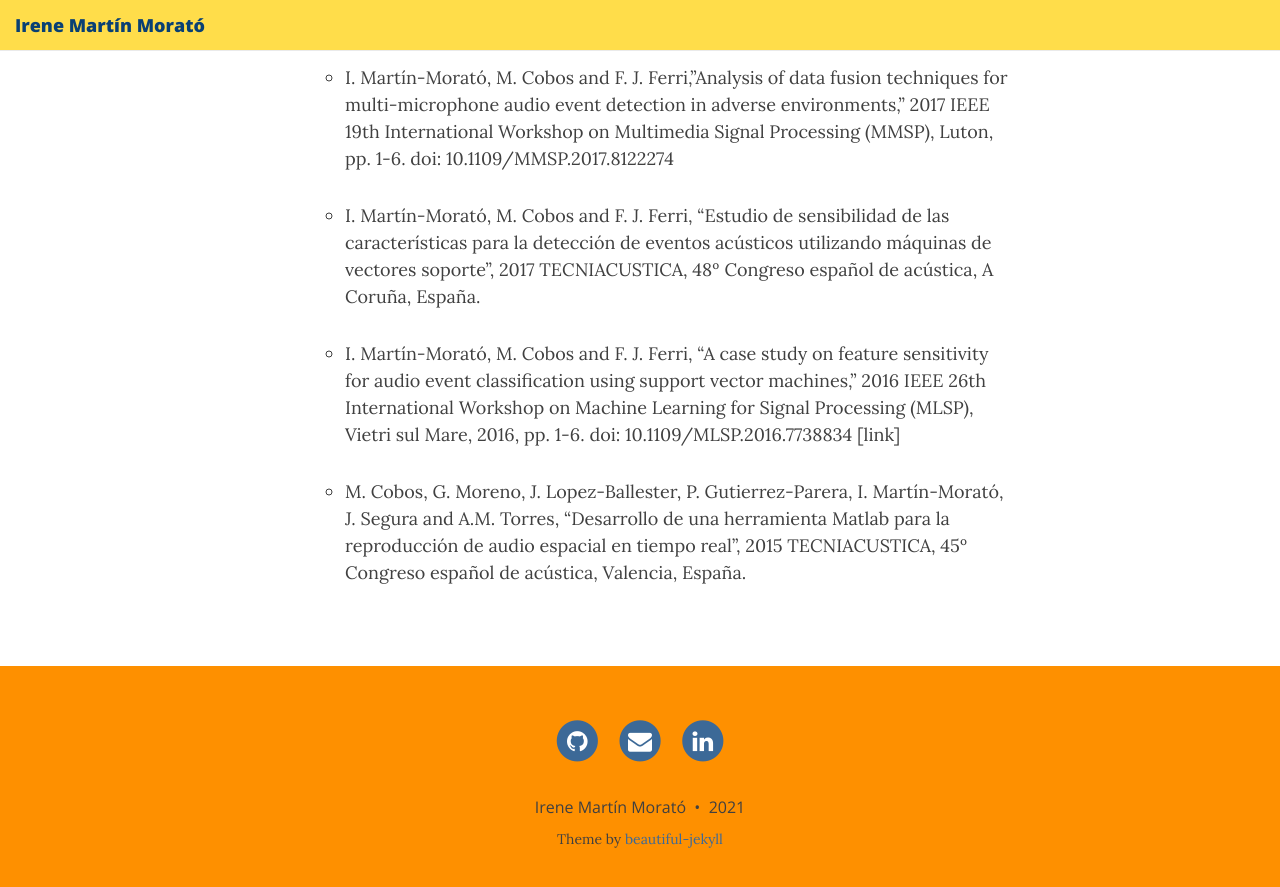
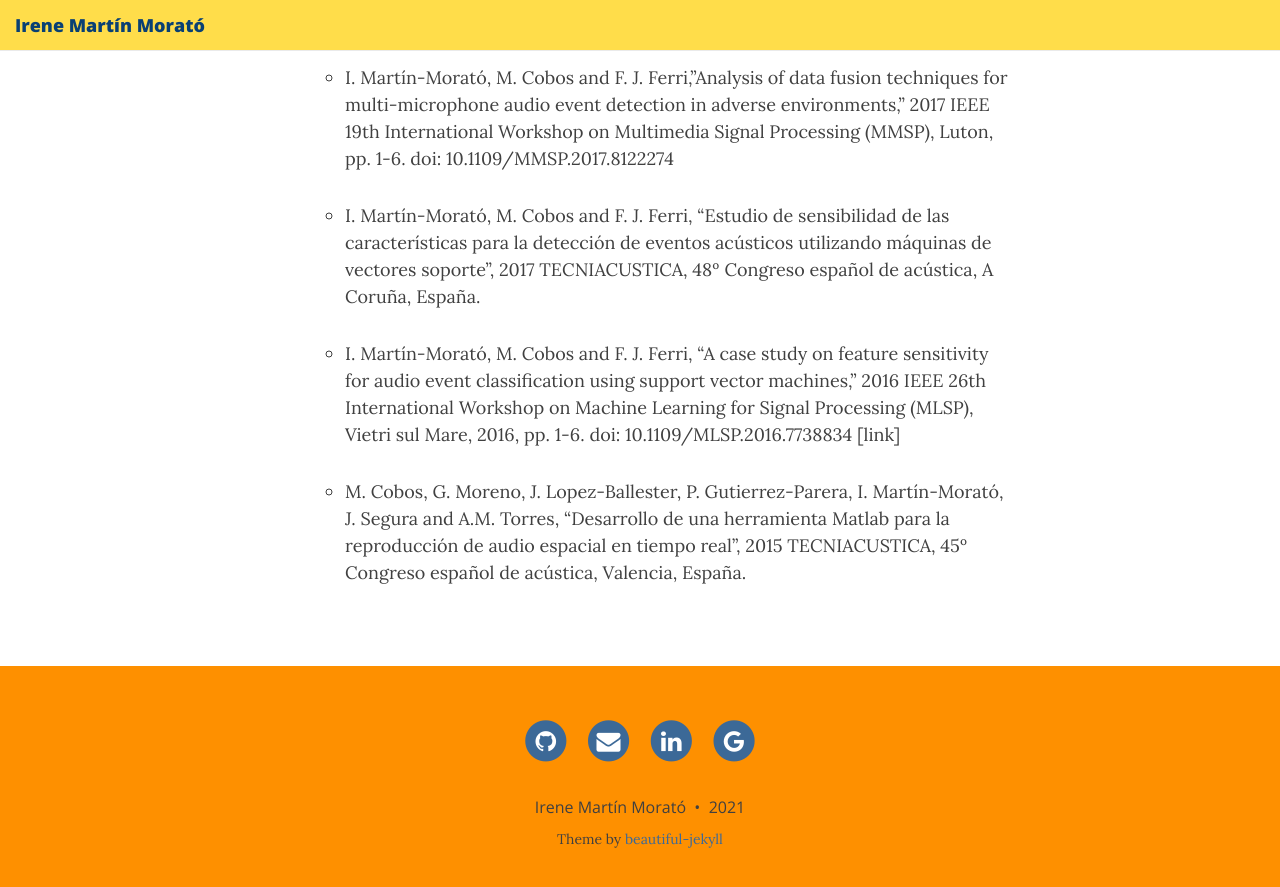
Before and after one commit to marmoi/marmoi.github.io, a Jekyll site: the page built from index.md, in a window 1280 px wide and 900 px high, scrolled down 2926 px. Shown: the top 887 px of the window. Built offline with Jekyll 4.4.1, drawn with Linux system fonts in a browser that asks for light colours; nearby versions of some CDN libraries; comment, search, counter and statistics services are not loaded.

Commit message:
update footer

```diff
--- a/_config.yml
+++ b/_config.yml
@@ -16,12 +16,13 @@ author:
     github: marmoi
     og_image: "/img/og_irene.png"
     linkedin: in/imartinmorato
+    googlescholar: citations?user=w-RbINwAAAAJ&hl=es
 
 footer-links-active:
     email: true
     github: true
     linkedin: true
-
+    googlescholar: true
 
 # Default YAML values (more information on Jekyll's site)
 defaults:
--- a/_includes/footer.html
+++ b/_includes/footer.html
@@ -43,12 +43,12 @@
             </a>
           </li>
           {% endif %}
-		  {% if site.author.stackoverflow and site.footer-links-active.stackoverflow %}
+		  {% if site.author.googlescholar and site.footer-links-active.googlescholar %}
           <li>
-            <a href="https://stackoverflow.com/users/{{ site.author.stackoverflow }}" title="StackOverflow">
+            <a href="https://scholar.google.com/{{ site.author.googlescholar }}" title="googlescholar">
               <span class="fa-stack fa-lg">
                 <i class="fa fa-circle fa-stack-2x"></i>
-                <i class="fa fa-stack-overflow fa-stack-1x fa-inverse"></i>
+                <i class="fa fa-google fa-stack-1x fa-inverse"></i>
               </span>
             </a>
           </li>
```
